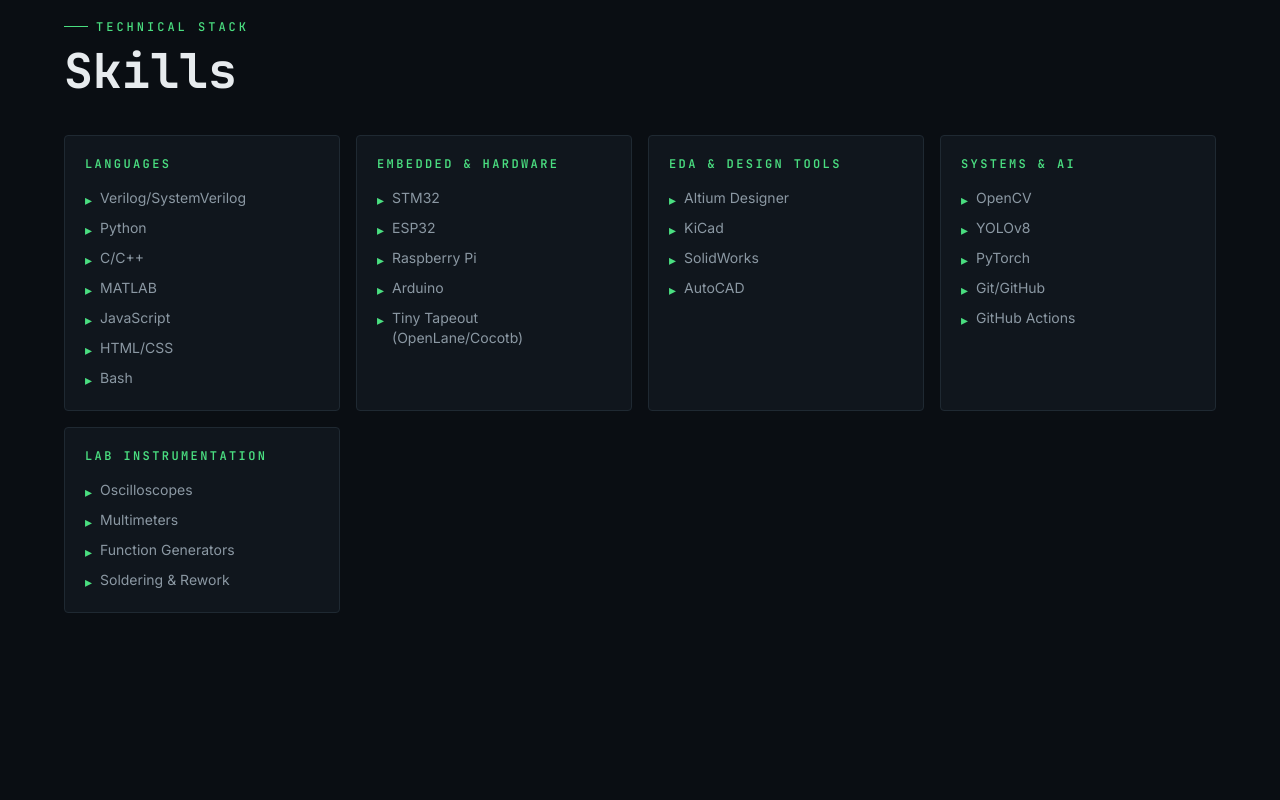
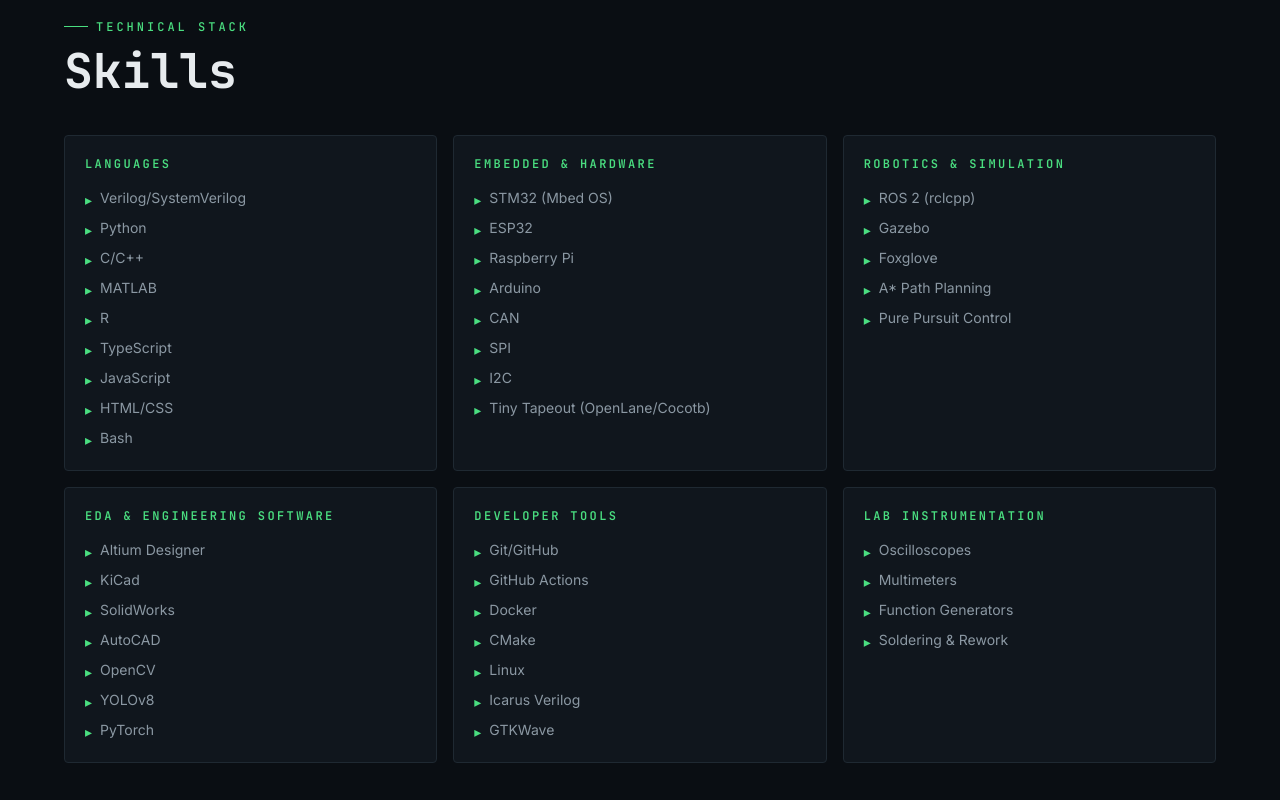
Before and after one commit to Nithipan-11/portfolio, a Next.js app: page / in a window 1280 px wide. Shown: the part 2840-3640 px from the top of the page. Built offline with nearby package versions, Linux system fonts and the light colour scheme.

Commit message:
Update skills section

```diff
--- a/src/components/Skills.tsx
+++ b/src/components/Skills.tsx
@@ -11,7 +11,7 @@
           Skills
         </h2>
 
-        <div className="grid grid-cols-1 gap-4 sm:grid-cols-2 lg:grid-cols-4">
+        <div className="grid grid-cols-1 gap-4 sm:grid-cols-2 lg:grid-cols-3">
           {SKILLS.map((category) => (
             <SkillCard key={category.label} category={category} />
           ))}
--- a/src/data/skills.ts
+++ b/src/data/skills.ts
@@ -11,6 +11,8 @@
       "Python",
       "C/C++",
       "MATLAB",
+      "R",
+      "TypeScript",
       "JavaScript",
       "HTML/CSS",
       "Bash",
@@ -19,20 +21,49 @@
   {
     label: "Embedded & Hardware",
     items: [
-      "STM32",
+      "STM32 (Mbed OS)",
       "ESP32",
       "Raspberry Pi",
       "Arduino",
+      "CAN",
+      "SPI",
+      "I2C",
       "Tiny Tapeout (OpenLane/Cocotb)",
     ],
   },
   {
-    label: "EDA & Design Tools",
-    items: ["Altium Designer", "KiCad", "SolidWorks", "AutoCAD"],
+    label: "Robotics & Simulation",
+    items: [
+      "ROS 2 (rclcpp)",
+      "Gazebo",
+      "Foxglove",
+      "A* Path Planning",
+      "Pure Pursuit Control",
+    ],
   },
   {
-    label: "Systems & AI",
-    items: ["OpenCV", "YOLOv8", "PyTorch", "Git/GitHub", "GitHub Actions"],
+    label: "EDA & Engineering Software",
+    items: [
+      "Altium Designer",
+      "KiCad",
+      "SolidWorks",
+      "AutoCAD",
+      "OpenCV",
+      "YOLOv8",
+      "PyTorch",
+    ],
+  },
+  {
+    label: "Developer Tools",
+    items: [
+      "Git/GitHub",
+      "GitHub Actions",
+      "Docker",
+      "CMake",
+      "Linux",
+      "Icarus Verilog",
+      "GTKWave",
+    ],
   },
   {
     label: "Lab Instrumentation",
```
